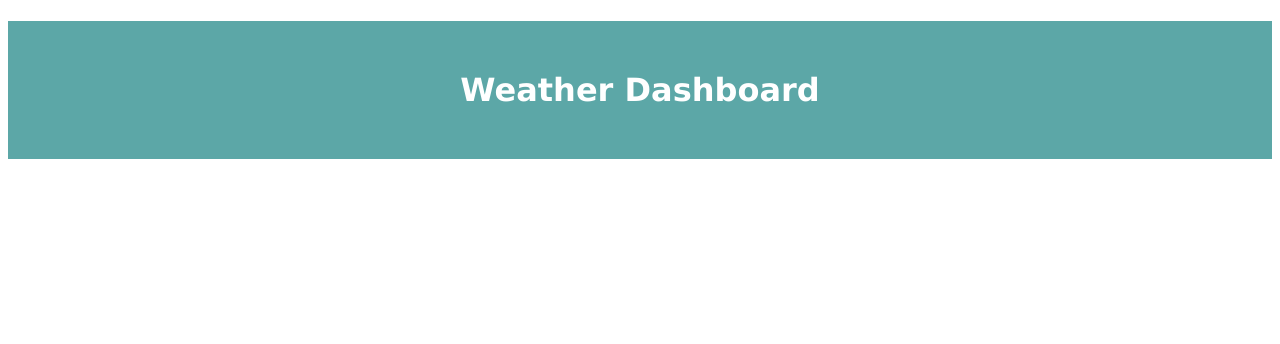
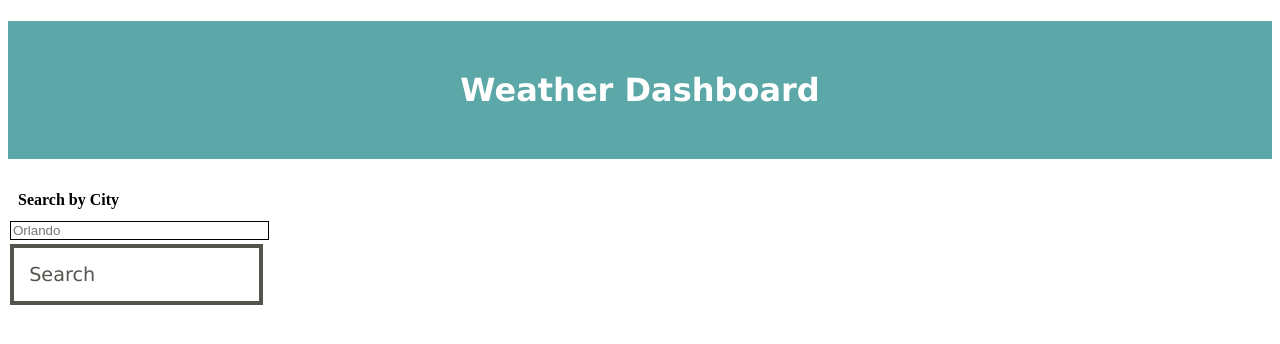
Before and after one commit to haileyrb25/weather-api-challenge, a plain HTML site: page index.html in a window 1280 px wide. Drawn offline with nearby package versions, Linux system fonts and the light colour scheme; no server answers.

Commit message:
Adding search box and button

```diff
--- a/assets/style.css
+++ b/assets/style.css
@@ -6,3 +6,41 @@ h1 {
     display: flex;
     justify-content: center;
 }
+
+/* label for search button */
+
+label {
+    display: flex;
+    align-items: flex-start;
+    justify-content: flex-start;
+    padding: 10px;
+    color: #000000;
+    font-weight: 600;
+    font: "Verdana";
+}
+
+
+/* search box css start */
+.searchBox {
+    width: 20%;
+    margin: 2px;
+    border: solid 1px black;
+}
+
+
+/* search button css start */
+.searchBtn {
+    display: flex;
+    justify-content: flex-start;
+    align-items: baseline;
+    box-shadow: inset 0 0 0 4px #55534d;
+    color: #55534d;
+    width: 20%;
+    margin: 2px;
+    background: none;
+    border: none;
+    cursor: pointer;
+    line-height: 3.0;
+    font: 500 1.2rem "Verdana";
+    padding: 1em;
+}
--- a/index.html
+++ b/index.html
@@ -11,6 +11,13 @@
         <header>
             <h1>Weather Dashboard</h1>
         </header>
+
+        <section>
+            <form>
+              <label for="city" >Search by City</label>
+              <input type="text" class="searchBox" id="city" name="search" placeholder="Orlando">
+              <button class="searchBtn" id="citySrch">Search</button>
+            </form>
 
 
 
```
